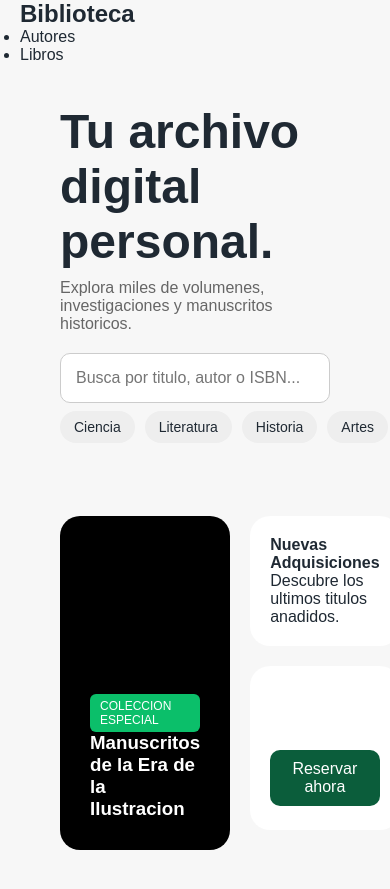
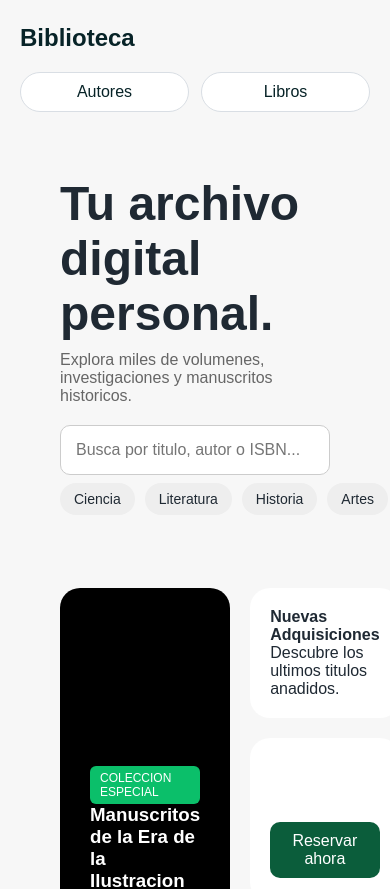
Before and after one commit to Maria19761976/BibliotecaFronted, a React (Vite) app: page / in a window 390 px wide. Shown: the top 889 px of the page. Built offline with nearby package versions, Linux system fonts and the light colour scheme.

Commit message:
style(frontend): connect navbar styling and polish shared cards

```diff
--- a/src/components/InfoCard.css
+++ b/src/components/InfoCard.css
@@ -25,6 +25,7 @@
   overflow: hidden;
   display: flex;
   flex-direction: column;
+  box-shadow: 0 10px 24px rgba(0, 0, 0, 0.04);
 }
 
 .info-card__image {
@@ -66,6 +67,20 @@
   gap: 8px;
 }
 
+.info-card__actions button {
+  flex: 1;
+}
+
+.info-card__actions button:last-child {
+  background: #fff;
+  color: #8f1d1d;
+  border: 1px solid #e3bebe;
+}
+
+.info-card__actions button:last-child:hover {
+  background: #fff5f5;
+}
+
 .list-page__empty {
   padding: 22px;
   text-align: center;
@@ -74,3 +89,14 @@
   border: 1px dashed #bbb;
   border-radius: 12px;
 }
+
+@media (max-width: 640px) {
+  .list-page__header {
+    flex-direction: column;
+    align-items: stretch;
+  }
+
+  .info-card__actions {
+    flex-direction: column;
+  }
+}
--- a/src/components/Navbar.css
+++ b/src/components/Navbar.css
@@ -1,11 +1,58 @@
 .navbar {
   display: flex;
   justify-content: space-between;
-  padding: 20px 40px;
+  align-items: center;
+  gap: 20px;
+  padding: 24px 0;
 }
 
-.navbar nav span {
-  margin-left: 20px;
-  color: #666;
-  cursor: pointer;
+.navbar__brand {
+  margin: 0;
+  color: #072327;
+  font-size: 1.5rem;
 }
+
+.navbar__links {
+  display: flex;
+  gap: 12px;
+  list-style: none;
+  margin: 0;
+  padding: 0;
+}
+
+.navbar__links a {
+  display: inline-flex;
+  align-items: center;
+  justify-content: center;
+  padding: 10px 14px;
+  border-radius: 999px;
+  background: #fff;
+  border: 1px solid #d9dee4;
+  color: #072327;
+  transition: background-color 0.2s ease, color 0.2s ease, border-color 0.2s ease;
+}
+
+.navbar__links a:hover {
+  background: #0b5d3b;
+  border-color: #0b5d3b;
+  color: #fff;
+}
+
+@media (max-width: 700px) {
+  .navbar {
+    flex-direction: column;
+    align-items: stretch;
+  }
+
+  .navbar__links {
+    flex-wrap: wrap;
+  }
+
+  .navbar__links li {
+    flex: 1 1 0;
+  }
+
+  .navbar__links a {
+    width: 100%;
+  }
+}
--- a/src/components/Navbar.jsx
+++ b/src/components/Navbar.jsx
@@ -1,10 +1,11 @@
 import { Link } from "react-router-dom";
+import "./Navbar.css";
 
 function Navbar() {
     return (
-        <nav>
-            <h2>Biblioteca</h2>
-            <ul>
+        <nav className="navbar">
+            <h2 className="navbar__brand">Biblioteca</h2>
+            <ul className="navbar__links">
                 <li><Link to="/authors">Autores</Link></li>
                 <li><Link to="/books">Libros</Link></li>
             </ul>
```
